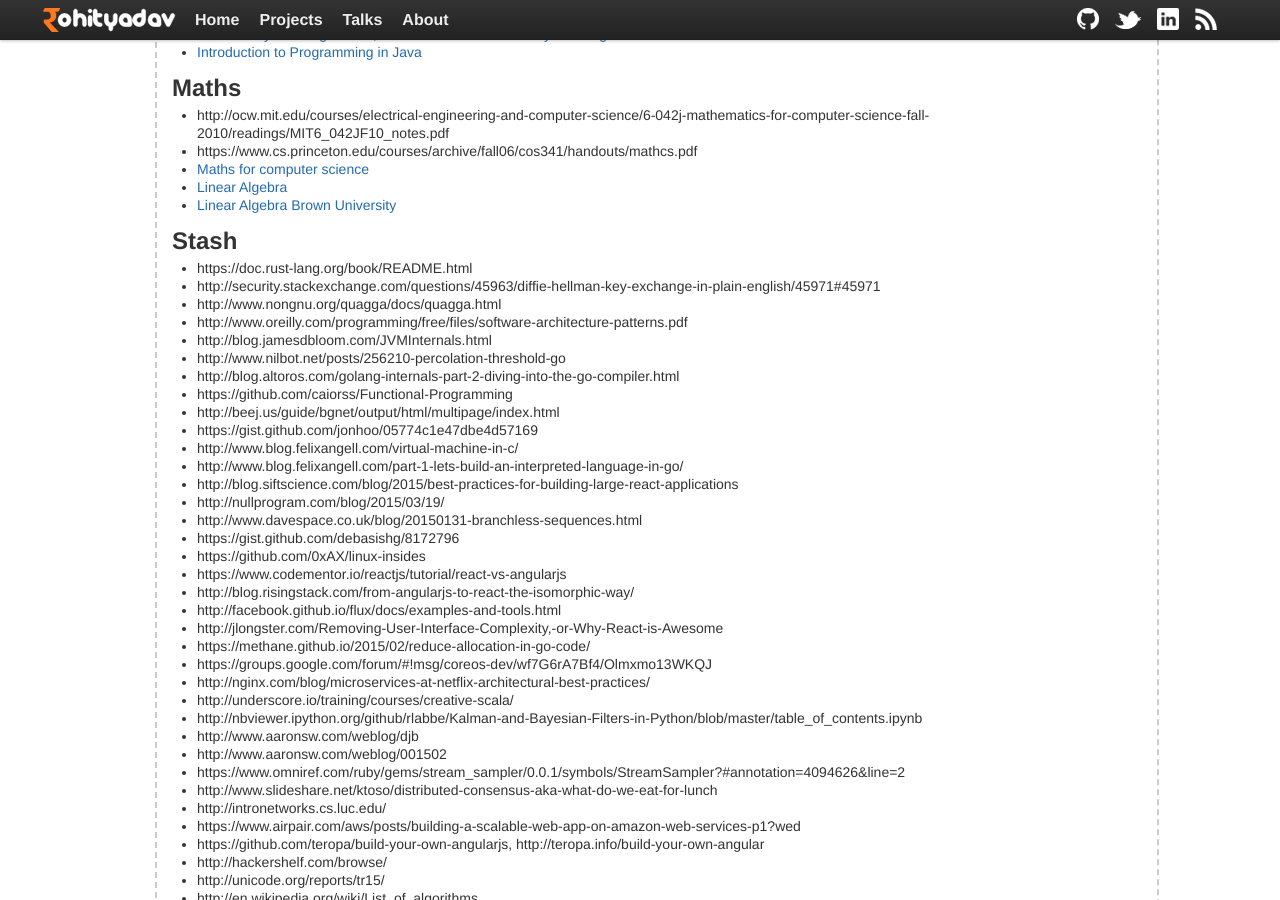
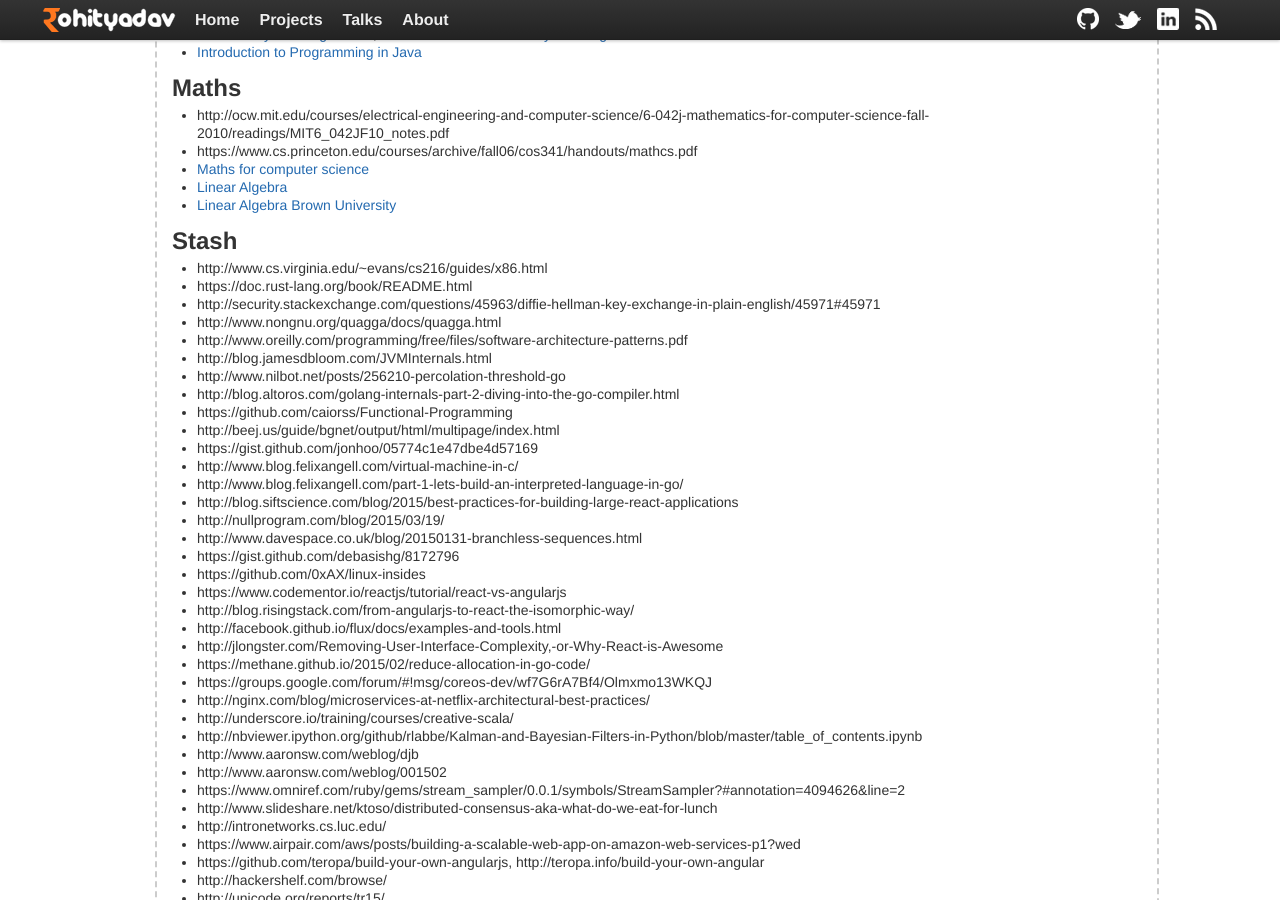
Before and after one commit to rohityadavcloud/rohityadavcloud.github.io, a Jekyll site: the page built from kaizen/index.markdown, in a window 1280 px wide and 900 px high, scrolled down 1220 px. Built offline with Jekyll 4.4.1, drawn with Linux system fonts in a browser that asks for light colours; some of the changed lines change nothing that is shown.

Commit message:
kup
Signed-off-by: Rohit Yadav <rohit.yadav@shapeblue.com>

```diff
--- a/kaizen/index.markdown
+++ b/kaizen/index.markdown
@@ -81,6 +81,7 @@ tagline: List for 2015
 
 ## Stash
 
+- http://www.cs.virginia.edu/~evans/cs216/guides/x86.html
 - https://doc.rust-lang.org/book/README.html
 - http://security.stackexchange.com/questions/45963/diffie-hellman-key-exchange-in-plain-english/45971#45971
 - http://www.nongnu.org/quagga/docs/quagga.html
```
